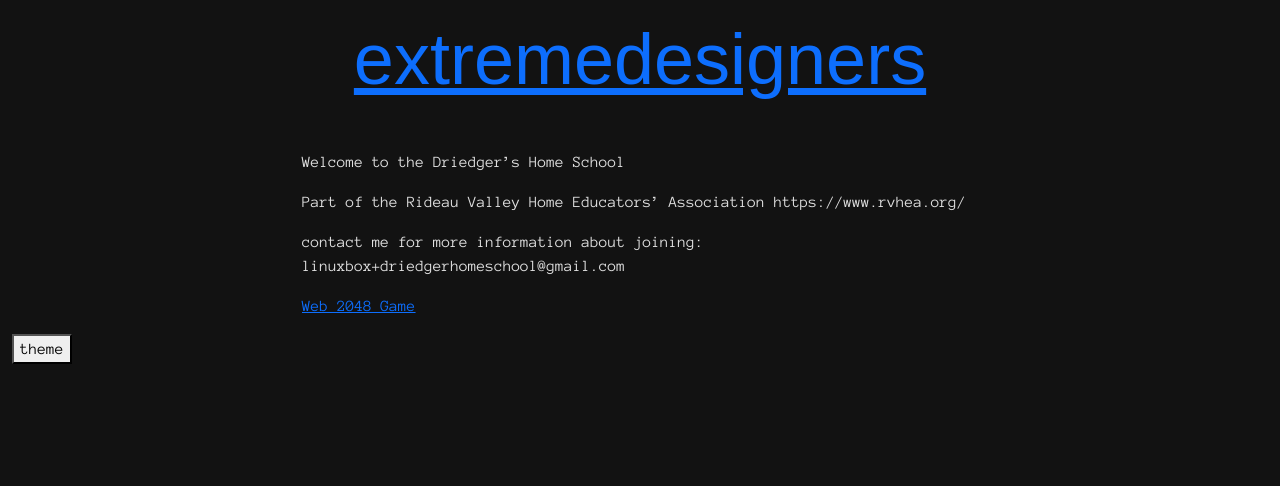
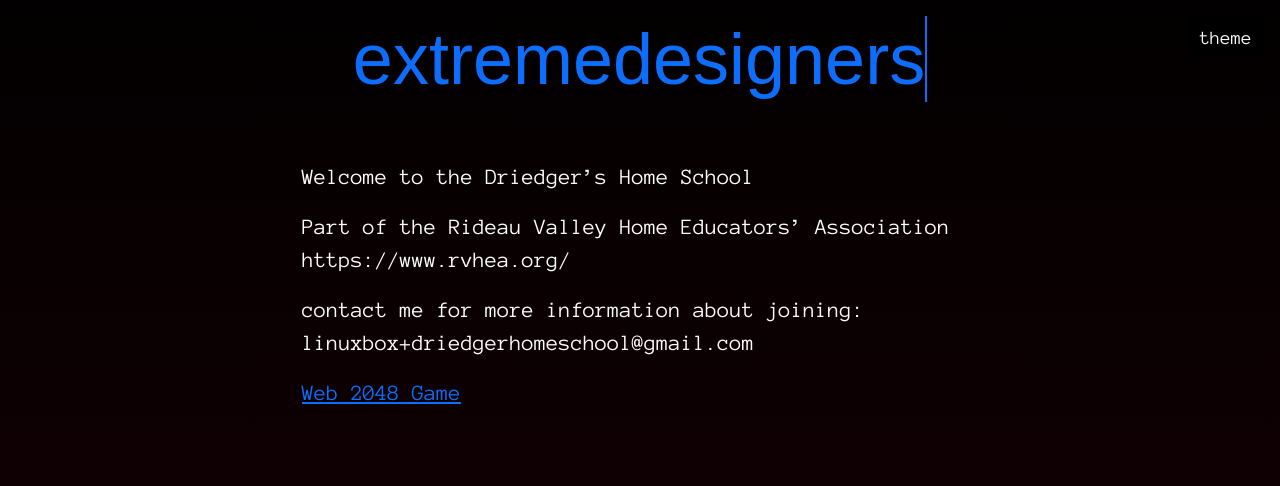
Before and after one commit to kdriedger/kdriedger.github.io, a Jekyll site: the page built from index.md, in a window 1280 px wide. Shown: the top 486 px of the page. Built offline with Jekyll 4.4.1, drawn with Linux system fonts in a browser that asks for light colours; some web fonts are replaced.

Commit message:
style: enhance main.scss with text font & themeing
Defines light/dark gradients, font sizes, default font, typewriter borders,
and toggle styles.

```diff
--- a/assets/css/main.scss
+++ b/assets/css/main.scss
@@ -4,33 +4,67 @@
 
 @import "https://cdn.jsdelivr.net/npm/bootstrap@5.3.3/dist/css/bootstrap.min.css";
 
+body {
+  font-size: 1.4rem;
+}
+
+body[data-theme="light"] {
+  background: linear-gradient(0deg, rgba(219,217,255,1) 0%, rgba(247,246,255,1) 100%);
+  color: #000000;
+}
+
 body[data-theme='dark'] {
-  background-color: #121212;
-  color: #e0e0e0;
+  background: linear-gradient(0deg, rgba(26,0,6,1) 0%, rgba(2,0,0,1) 100%);
+  color: #FFFFFF;
 }
 
 .squeezed-container {
   max-width: 700px;
 }
 
-#typewriter {
+a {
+  cursor: default;
+}
+
+.typewriter {
   overflow: hidden;
   white-space: nowrap;
   display: inline-block;
-  border-right: 2px solid currentColor;
   user-select: none;
   min-height: 1.2em;
+  border-right: none;
+  box-sizing: border-box;
 }
 
-#typewriter.stopped {
-  animation: blinkCursor 0.6s step-end infinite;
+.typewriter.typing {
+  border-right: 2px solid currentColor;
 }
 
-#typewriter.done {
-  border-right: none;
+.typewriter.flash {
+  border-right: 2px solid currentColor;
+  animation: blinkCursor 0.8s step-end infinite;
 }
 
 @keyframes blinkCursor {
   0%, 100% { border-color: transparent };
   50% { border-color: currentColor };
 }
+
+#theme-toggle {
+  position: fixed;
+  top: 1rem;
+  right: 1rem;
+  background: rgba(0, 0, 0, 0.4);
+  color: white;
+  border: none;
+  padding: 0.5rem 0.75rem;
+  border-radius: 5px;
+  font-size: 1.2rem;
+  cursor: pointer;
+  z-index: 1000;
+  transition: background 0.3s;
+}
+
+#theme-toggle:hover {
+  background: rgba(0, 0, 0, 0.6);
+}
```
